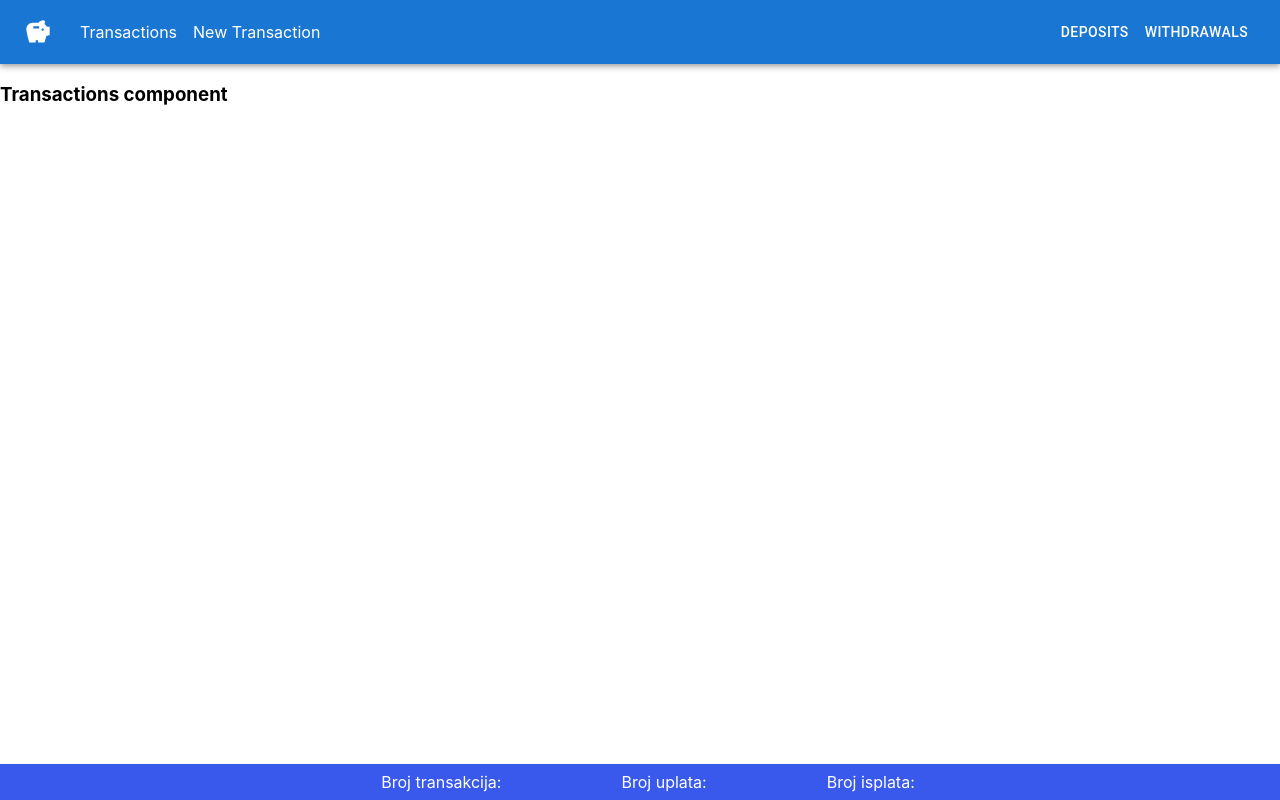
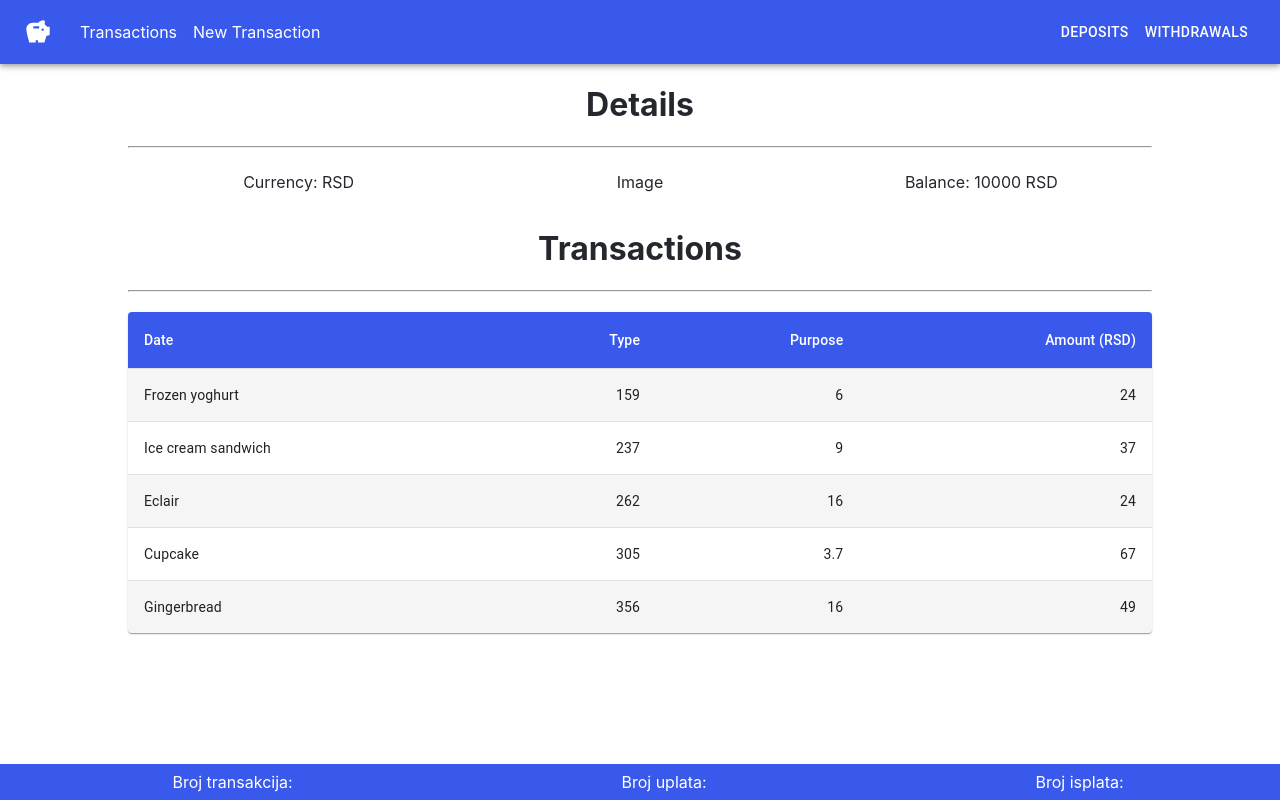
Before and after one commit to igornedovic/BudgetManagement, a React (Create React App) app: page / in a window 1280 px wide. Built offline with nearby package versions, Linux system fonts and the light colour scheme.

Commit message:
Views for main components (Transactions and NewTransaction) have been added

```diff
--- a/src/components/Footer.jsx
+++ b/src/components/Footer.jsx
@@ -19,7 +19,7 @@ function Footer() {
   const classes = useStyles();
   return (
     <footer className={classes.footer}>
-      <Grid container direction={"row"} spacing={15} alignItems="center" justifyContent="center" color="white">
+      <Grid container direction={"row"}  alignItems={"center"} justifyContent={"space-around"} color="white">
         <Grid item>
           <Typography variant="p">Broj transakcija:</Typography>
         </Grid>
--- /dev/null
+++ b/src/components/Info.jsx
@@ -0,0 +1,25 @@
+
+import { Grid } from "@mui/material";
+import React from "react";
+
+function Info() {
+  return (
+    <div>
+      <h1>Details</h1>
+      <hr />
+      <Grid container>
+        <Grid item xs={4}>
+          <p>Currency: RSD</p>
+        </Grid>
+        <Grid item xs={4}>
+          <p>Image</p>
+        </Grid>
+        <Grid item xs={4}>
+          <p>Balance: 10000 RSD</p>
+        </Grid>
+      </Grid>
+    </div>
+  );
+}
+
+export default Info;
--- a/src/components/NavBar.jsx
+++ b/src/components/NavBar.jsx
@@ -8,7 +8,7 @@ import Payment from "./Payment";
 function NavBar({toggleDrawer, state, isDeposit}) {
   return (
     <Box sx={{ flexGrow: 1 }}>
-      <AppBar position="static">
+      <AppBar position="static" style={{backgroundColor: "rgb(56, 89, 235)"}}>
         <Toolbar>
           <IconButton size="large" edge="start" color="inherit" sx={{ mr: 2 }}>
             <MdSavings />
--- a/src/components/NewTransaction.jsx
+++ b/src/components/NewTransaction.jsx
@@ -1,11 +1,89 @@
-import React from 'react'
+import React, { useState } from "react";
+import { makeStyles } from "@mui/styles";
+import {
+  TextField,
+  FormControl,
+  InputLabel,
+  Select,
+  MenuItem,
+  Button,
+  Grid,
+} from "@mui/material";
+
+const useStyles = makeStyles((styles) => ({
+  newTransaction: {
+    marginTop: "10px",
+    width: "80%",
+    textAlign: "center",
+    margin: "auto",
+    color: "rgb(36, 39, 46)",
+  },
+}));
 
 function NewTransaction() {
-    return (
-        <div>
-            <h3>New Transaction</h3>
-        </div>
-    )
+  const classes = useStyles();
+  const [date, setDate] = useState("");
+  const [type, setType] = useState("");
+  const [purpose, setPurpose] = useState("");
+  const [amount, setAmount] = useState(0);
+
+  function handleSubmit(event) {
+    event.preventDefault();
+    console.log(date, type, purpose, amount);
+  }
+
+  return (
+    <div className={classes.newTransaction}>
+      <h1>New Transaction</h1>
+      <hr />
+      <form onSubmit={handleSubmit}>
+        <Grid container spacing={5} mt={1}>
+          <Grid item xs={6}>
+            <TextField
+              type="date"
+              value={date}
+              style={{ width: 220 }}
+              onInput={(e) => setDate(e.target.value)}
+            />
+          </Grid>
+          <Grid item xs={6}>
+            <FormControl style={{ width: 220 }}>
+              <InputLabel>Type</InputLabel>
+              <Select
+                label="Type"
+                value={type}
+                onChange={(e) => setType(e.target.value)}
+              >
+                <MenuItem value="deposit">Deposit</MenuItem>
+                <MenuItem value="withdrawal">Withdrawal</MenuItem>
+              </Select>
+            </FormControl>
+          </Grid>
+          <Grid item xs={6}>
+            <TextField
+              label="Purpose"
+              value={purpose}
+              onInput={(e) => setPurpose(e.target.value)}
+            />
+          </Grid>
+          <Grid item xs={6}>
+            <TextField
+              label="Amount"
+              type="number"
+              InputProps={{ inputProps: { min: 1 } }}
+              value={amount}
+              onInput={(e) => setAmount(e.target.value)}
+            />
+          </Grid>
+          <Grid item xs={12}>
+            <Button type="submit" variant="contained">
+              Submit
+            </Button>
+          </Grid>
+        </Grid>
+      </form>
+    </div>
+  );
 }
 
-export default NewTransaction
+export default NewTransaction;
--- /dev/null
+++ b/src/components/TransactionList.jsx
@@ -0,0 +1,75 @@
+import React from "react";
+import { styled } from "@mui/material/styles";
+import Table from "@mui/material/Table";
+import TableBody from "@mui/material/TableBody";
+import TableCell, { tableCellClasses } from "@mui/material/TableCell";
+import TableContainer from "@mui/material/TableContainer";
+import TableHead from "@mui/material/TableHead";
+import TableRow from "@mui/material/TableRow";
+import Paper from "@mui/material/Paper";
+
+const StyledTableCell = styled(TableCell)(({ theme }) => ({
+  [`&.${tableCellClasses.head}`]: {
+    backgroundColor: "rgb(56, 89, 235)",
+    color: "white",
+  },
+  [`&.${tableCellClasses.body}`]: {
+    fontSize: 14,
+  },
+}));
+
+const StyledTableRow = styled(TableRow)(({ theme }) => ({
+  "&:nth-of-type(odd)": {
+    backgroundColor: theme.palette.action.hover,
+  },
+  "&:last-child td, &:last-child th": {
+    border: 0,
+  },
+}));
+
+function createData(name, calories, fat, carbs, protein) {
+  return { name, calories, fat, carbs, protein };
+}
+
+const rows = [
+  createData("Frozen yoghurt", 159, 6.0, 24, 4.0),
+  createData("Ice cream sandwich", 237, 9.0, 37, 4.3),
+  createData("Eclair", 262, 16.0, 24, 6.0),
+  createData("Cupcake", 305, 3.7, 67, 4.3),
+  createData("Gingerbread", 356, 16.0, 49, 3.9),
+];
+
+function TransactionList() {
+  return (
+    <div>
+      <h1>Transactions</h1>
+      <hr />
+      <TableContainer component={Paper} style={{marginTop: "20px"}}>
+        <Table sx={{ minWidth: 700 }} aria-label="customized table">
+          <TableHead>
+            <TableRow>
+              <StyledTableCell>Date</StyledTableCell>
+              <StyledTableCell align="right">Type</StyledTableCell>
+              <StyledTableCell align="right">Purpose</StyledTableCell>
+              <StyledTableCell align="right">Amount&nbsp;(RSD)</StyledTableCell>
+            </TableRow>
+          </TableHead>
+          <TableBody>
+            {rows.map((row) => (
+              <StyledTableRow key={row.name}>
+                <StyledTableCell component="th" scope="row">
+                  {row.name}
+                </StyledTableCell>
+                <StyledTableCell align="right">{row.calories}</StyledTableCell>
+                <StyledTableCell align="right">{row.fat}</StyledTableCell>
+                <StyledTableCell align="right">{row.carbs}</StyledTableCell>
+              </StyledTableRow>
+            ))}
+          </TableBody>
+        </Table>
+      </TableContainer>
+    </div>
+  );
+}
+
+export default TransactionList;
--- a/src/components/Transactions.jsx
+++ b/src/components/Transactions.jsx
@@ -1,9 +1,24 @@
 import React from 'react'
+import Info from './Info'
+import TransactionList from './TransactionList'
+import {makeStyles} from '@mui/styles'
+
+const useStyles = makeStyles((styles) => ({
+    details : {
+      marginTop: "10px",
+      width: "80%",
+      textAlign: "center",
+      margin: "auto",
+      color: "rgb(36, 39, 46)",
+    },
+  }));
 
 function Transactions() {
+    const classes = useStyles();
     return (
-        <div>
-           <h3>Transactions component</h3>
+        <div className={classes.details}>
+           <Info/>
+           <TransactionList/>
         </div>
     )
 }
```
